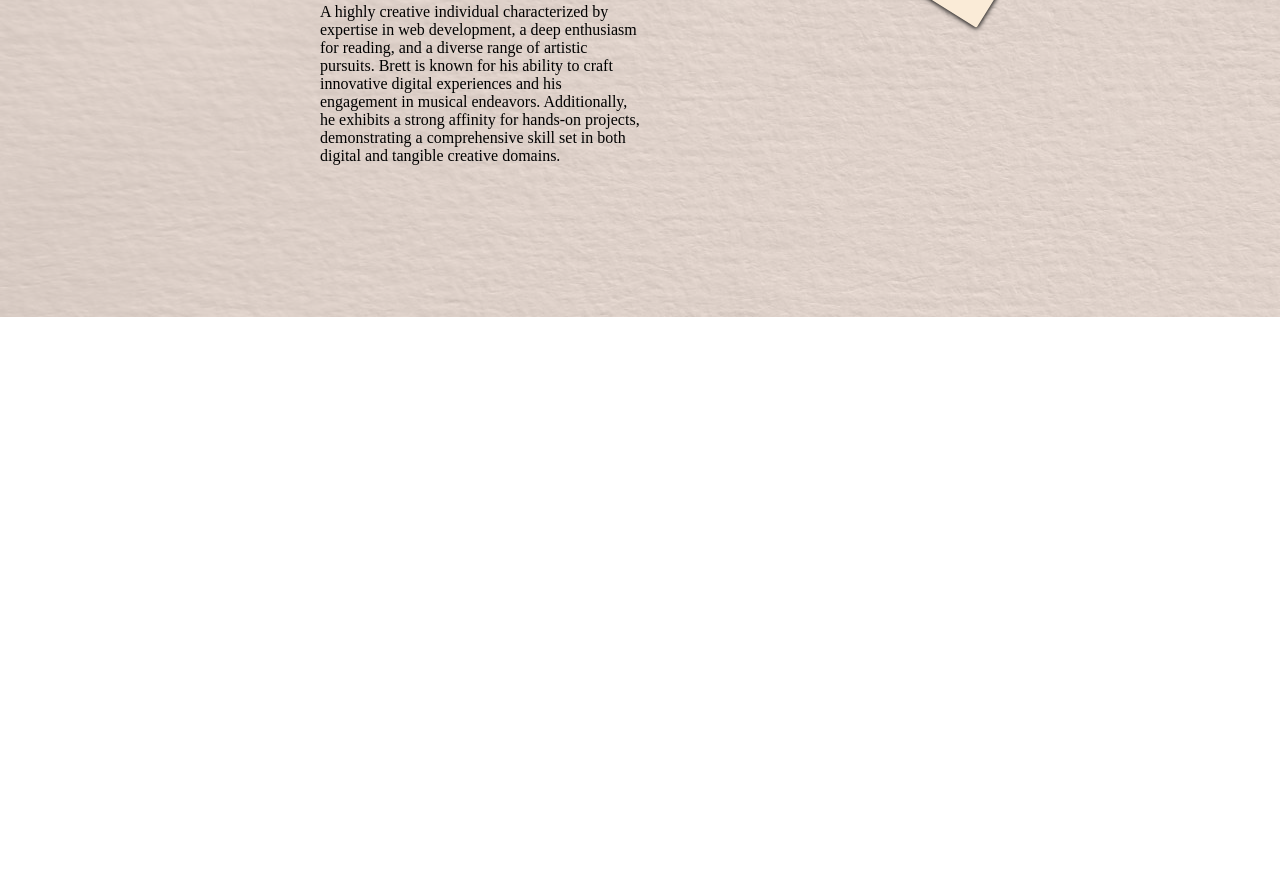
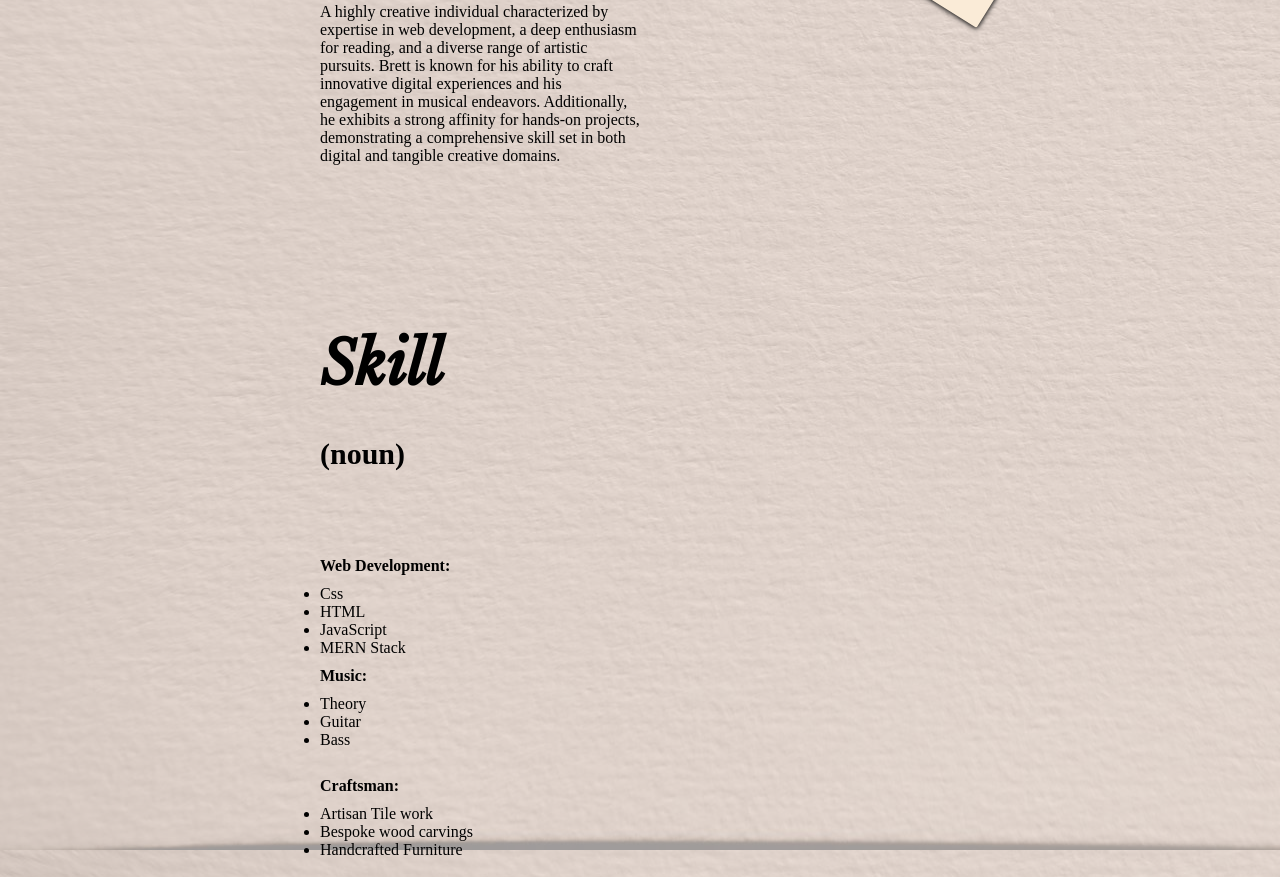
Before and after one commit to BrettSantor/bookish-pancake, a plain HTML site: page index.html in a window 1280 px wide. Shown: the part 483-1360 px from the top of the page. Before the commit the page ends 810 px from the top, so only its background shows below. Drawn offline with nearby package versions, Linux system fonts and the light colour scheme.

Commit message:
skills section added

```diff
--- a/index.html
+++ b/index.html
@@ -1,12 +1,15 @@
 <!DOCTYPE html>
 <html lang="en">
   <head>
-    <meta charset="UTF-8">
-    <meta name="viewport" content="width=device-width, initial-scale=1.0">
-    <link rel="stylesheet" href="./style.css">
-    <link rel="preconnect" href="https://fonts.googleapis.com">
-<link rel="preconnect" href="https://fonts.gstatic.com" crossorigin>
-<link href="https://fonts.googleapis.com/css2?family=Libre+Baskerville:ital,wght@0,400;0,700;1,400&display=swap" rel="stylesheet">
+    <meta charset="UTF-8" />
+    <meta name="viewport" content="width=device-width, initial-scale=1.0" />
+    <link rel="stylesheet" href="./style.css" />
+    <link rel="preconnect" href="https://fonts.googleapis.com" />
+    <link rel="preconnect" href="https://fonts.gstatic.com" crossorigin />
+    <link
+      href="https://fonts.googleapis.com/css2?family=Libre+Baskerville:ital,wght@0,400;0,700;1,400&display=swap"
+      rel="stylesheet"
+    />
     <title>Capstone Project mkii</title>
   </head>
   <body>
@@ -14,16 +17,52 @@
       <div class="hero">
         <h1 class="header libre-baskerville-bold-italic">Brett Santor</h1>
         <h3 class="subheader">(noun)</h3>
-                    <p class="p-text">    A highly creative individual characterized by expertise in web development, a deep enthusiasm for reading, and a diverse range of artistic pursuits. Brett is known for his ability to craft innovative digital experiences and his engagement in musical endeavors. Additionally, he exhibits a strong affinity for hands-on projects, demonstrating a comprehensive skill set in both digital and tangible creative domains.</p>
+        <p class="p-text">
+          A highly creative individual characterized by expertise in web
+          development, a deep enthusiasm for reading, and a diverse range of
+          artistic pursuits. Brett is known for his ability to craft innovative
+          digital experiences and his engagement in musical endeavors.
+          Additionally, he exhibits a strong affinity for hands-on projects,
+          demonstrating a comprehensive skill set in both digital and tangible
+          creative domains.
+        </p>
         <div class="polaroid">
           <div class="picture">
-                    <img src="./assets/glasses.JPG" alt="dog wearing glasses" >
+            <img src="./assets/glasses.JPG" alt="dog wearing glasses" />
           </div>
         </div>
       </div>
 
       <!-- A hero section that provides a brief introduction to you and your background. -->
-
+      <div class="skills">
+        <h2 class="header libre-baskerville-bold-italic">Skill</h2>
+        <h3 class="subheader">(noun)</h3>
+        <div class="web list">
+          <h4>Web Development:</h4>
+          <ul>
+            <li>Css</li>
+            <li>HTML</li>
+            <li>JavaScript</li>
+            <li>MERN Stack</li>
+          </ul>
+        </div>
+        <div class="music list">
+          <h4>Music:</h4>
+          <ul>
+            <li>Theory</li>
+            <li>Guitar</li>
+            <li>Bass</li>
+          </ul>
+        </div>
+        <div class="craft list">
+          <h4>Craftsman:</h4>
+          <ul>
+            <li>Artisan Tile work</li>
+            <li>Bespoke wood carvings</li>
+            <li>Handcrafted Furniture</li>
+          </ul>
+        </div>
+      </div>
 
       <!-- A resume page that lists your education, work experience, skills, and other relevant information (you can link to Capstone project 1). -->
 
--- a/style.css
+++ b/style.css
@@ -2,6 +2,12 @@
     margin: 0%;
     padding: 0%;
     font-family: 'Times New Roman', Times, serif;
+}
+
+html {
+    background-image: url(./assets/paper.JPG);
+background-color: rgb(255, 255, 255, .6);
+background-blend-mode: lighten;
 }
 
 .libre-baskerville-regular {
@@ -25,12 +31,14 @@
 
 .container {
 height: 100vh;
-background-image: url(./assets/paper.JPG);
+min-height: 100%;
+/* background-image: url(./assets/paper.JPG);
 background-color: rgb(255, 255, 255, .6);
-background-blend-mode: lighten;
+background-blend-mode: lighten; */
 }
 
 .hero {
+    width: 100%;
     display: grid;
     grid-template-columns: 1fr 1fr 1fr 1fr;
     grid-template-rows: repeat(5, 1fr);
@@ -74,3 +82,37 @@ background-blend-mode: lighten;
     height: 225px;
     width: 198px;
 }
+
+.skills {
+    display: grid;
+    grid-template-columns: 1fr 1fr 1fr 1fr;
+    grid-template-rows: repeat(5, 1fr);
+}
+
+.skills > .header {
+    grid-row: 1/ 2;
+}
+
+.skills > .subheader {
+    grid-row: 2 / 3;
+}
+
+.web {
+    grid-column: 2 /3;
+    grid-row: 3 / 4;
+}
+
+.music {
+    grid-column: 2 /3;
+    grid-row: 4 / 5;
+}
+
+.craft {
+    grid-column: 2 /3;
+    grid-row: 5 / 6;
+}
+
+.list > h4 {
+    padding-top: 10px;
+    padding-bottom: 10px;
+}
```
Lines whose indentation alone changed are shown as unchanged.
